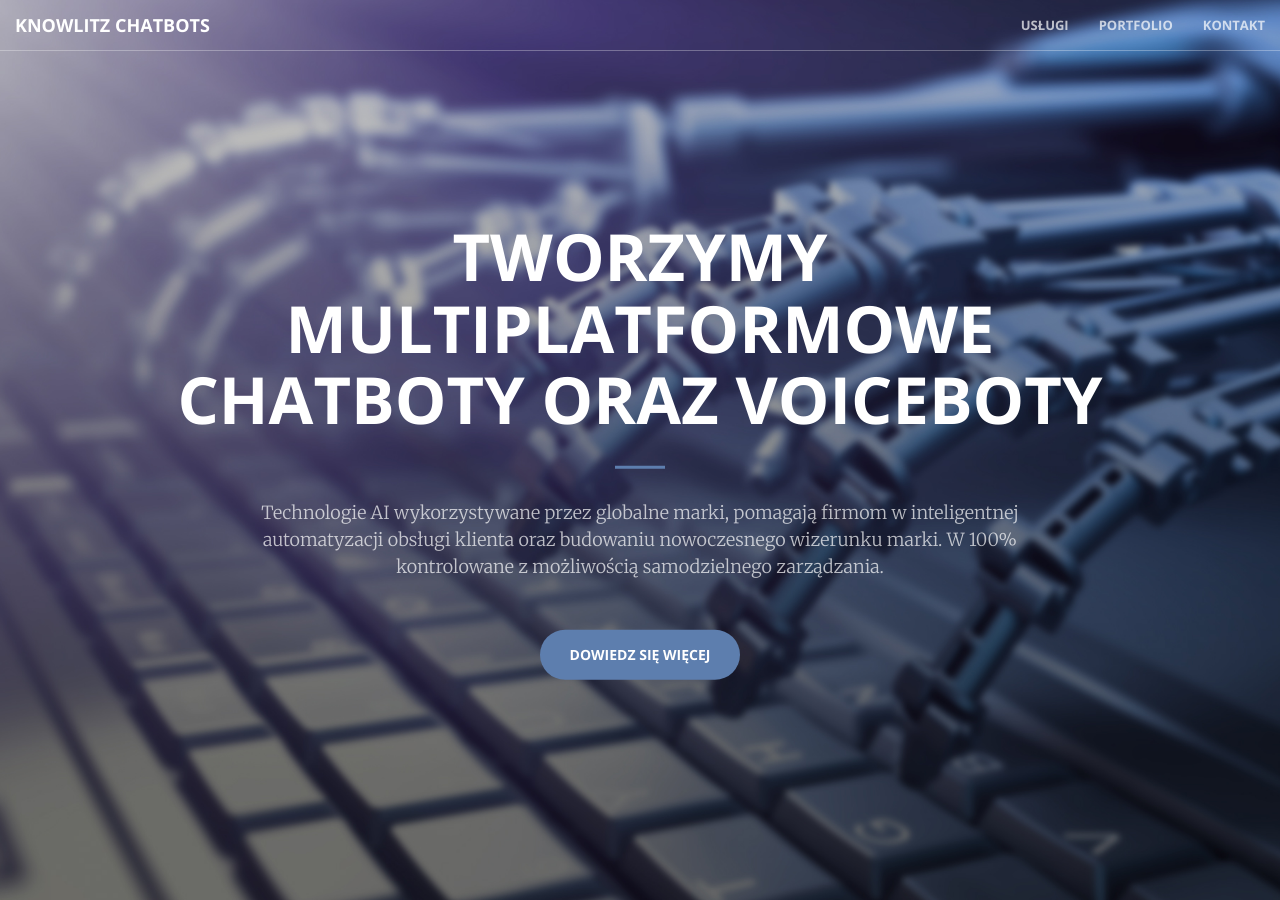
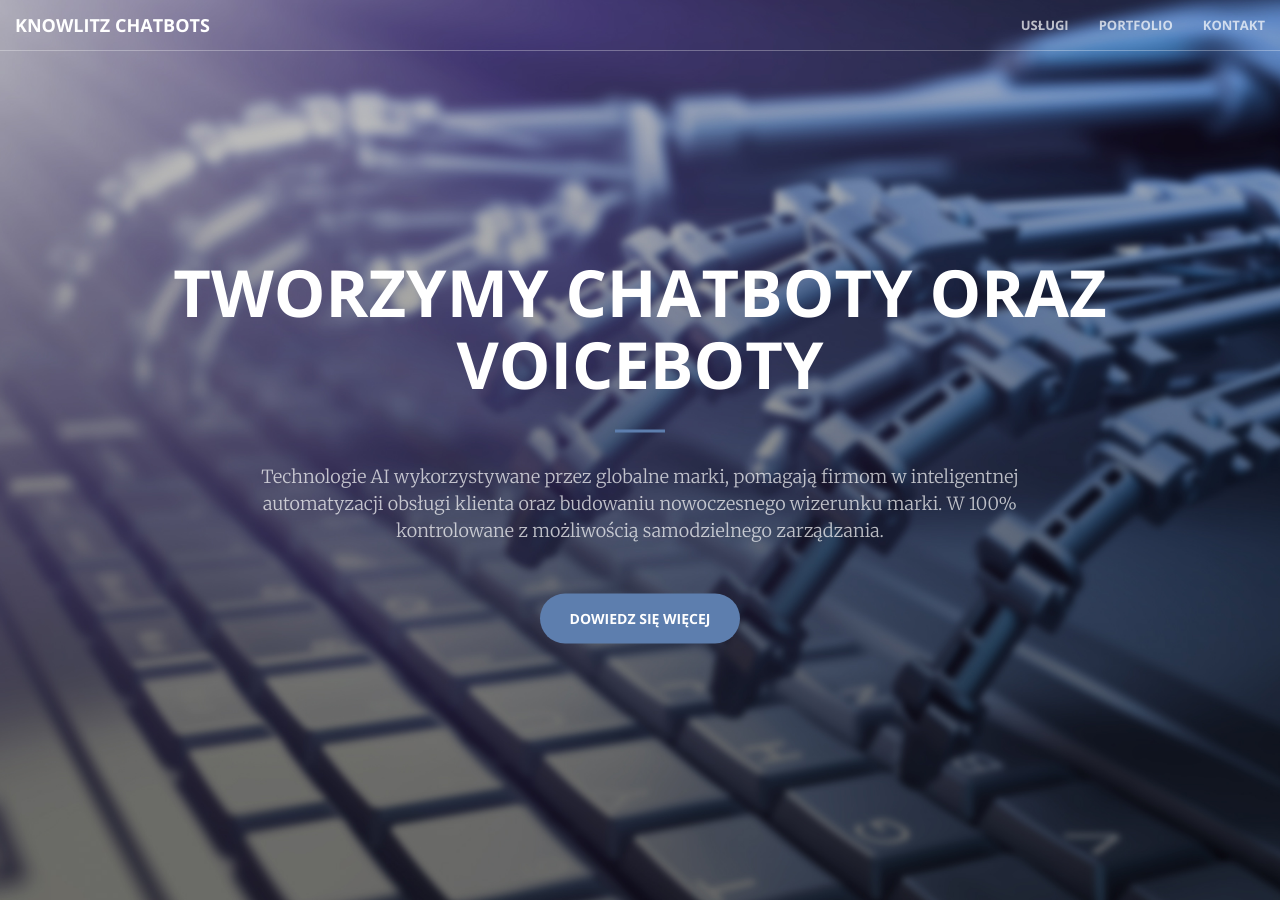
Before and after one commit to jakobowsky/jakobowsky.github.io, a Jekyll site: the page built from index.html, in a window 1280 px wide and 900 px high. Built offline with Jekyll 4.4.1, drawn with Linux system fonts in a browser that asks for light colours.

Commit message:
deleted comments

```diff
--- a/_includes/contact.html
+++ b/_includes/contact.html
@@ -76,25 +76,9 @@
         </form>
 
 
+        <script src="js/email.js"></script>
 
 
 
-
-
-
-
-
-
-        <script src="js/email.js"></script>
-
-        <!--
-        <div class="col-lg-2 col-lg-offset-1 text-center">
-            <a href="https://github.com/{{ site.github_username }}">
-            <i class="fa fa-github fa-3x wow bounceIn" data-wow-delay=".1s"></i>
-                <p>{{ site.github_username }}</p>
-            </a>
-        </div>
-        -->
-
     </div>
 </section>
--- a/_includes/head.html
+++ b/_includes/head.html
@@ -22,11 +22,5 @@
     <!-- Custom CSS -->
     <link rel="stylesheet" href="css/main.css" type="text/css">
 
-    <!-- HTML5 Shim and Respond.js IE8 support of HTML5 elements and media queries -->
-    <!-- WARNING: Respond.js doesn't work if you view the page via file:// -->
-    <!--[if lt IE 9]>
-        <script src="https://oss.maxcdn.com/libs/html5shiv/3.7.0/html5shiv.js"></script>
-        <script src="https://oss.maxcdn.com/libs/respond.js/1.4.2/respond.min.js"></script>
-    <![endif]-->
 
 </head>
--- a/_includes/header.html
+++ b/_includes/header.html
@@ -1,7 +1,7 @@
 <header>
     <div class="header-content">
         <div class="header-content-inner">
-            <h1>Tworzymy multiplatformowe chatboty oraz voiceboty</h1>
+            <h1>Tworzymy chatboty oraz voiceboty</h1>
             <hr>
             <p>
                 Technologie AI wykorzystywane przez globalne marki, pomagają firmom w inteligentnej automatyzacji obsługi klienta oraz budowaniu nowoczesnego wizerunku marki. W 100% kontrolowane z możliwością samodzielnego zarządzania.
```
Also changed, not shown: _includes/portfolio.html (+1 -47 lines).
